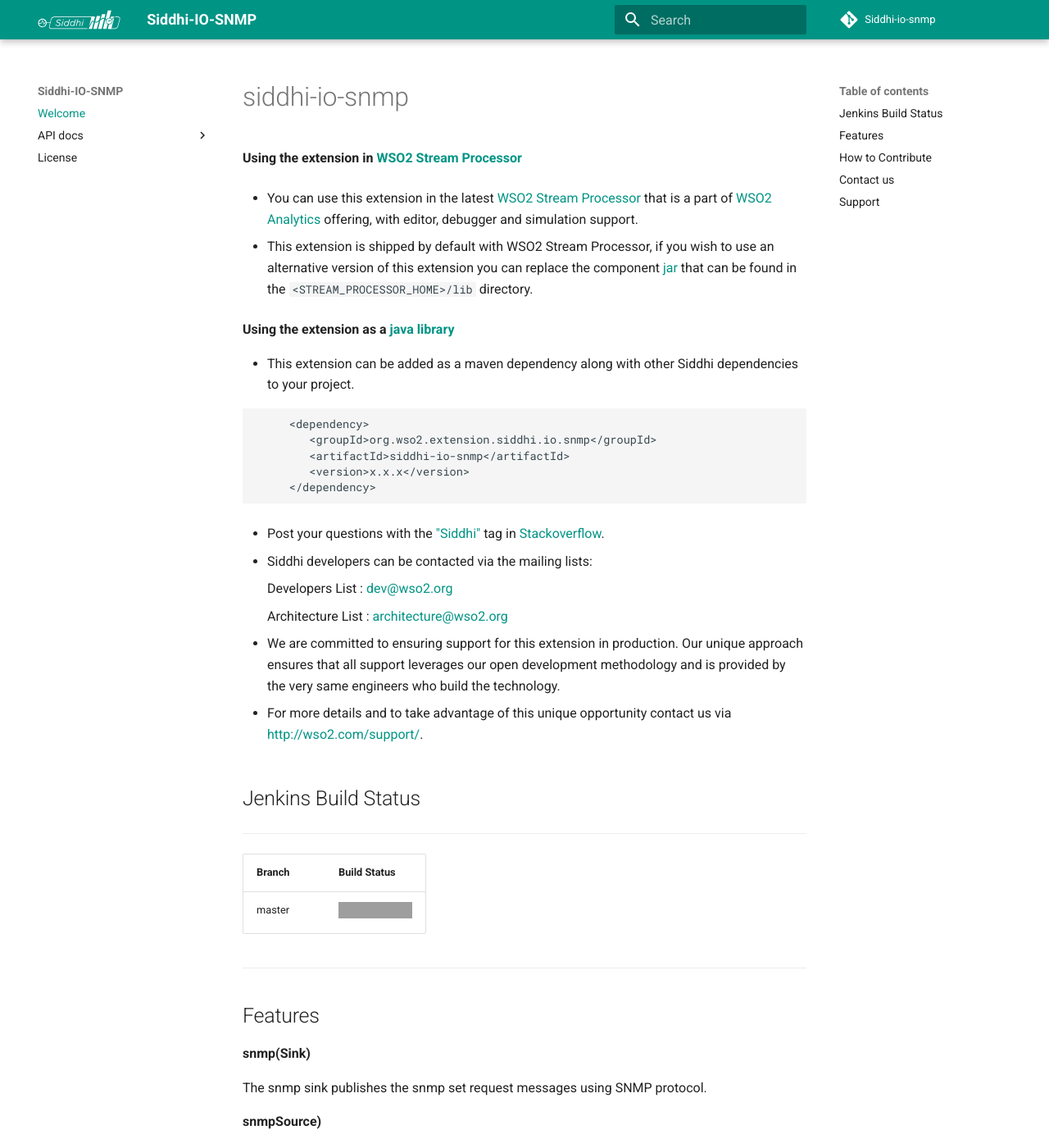
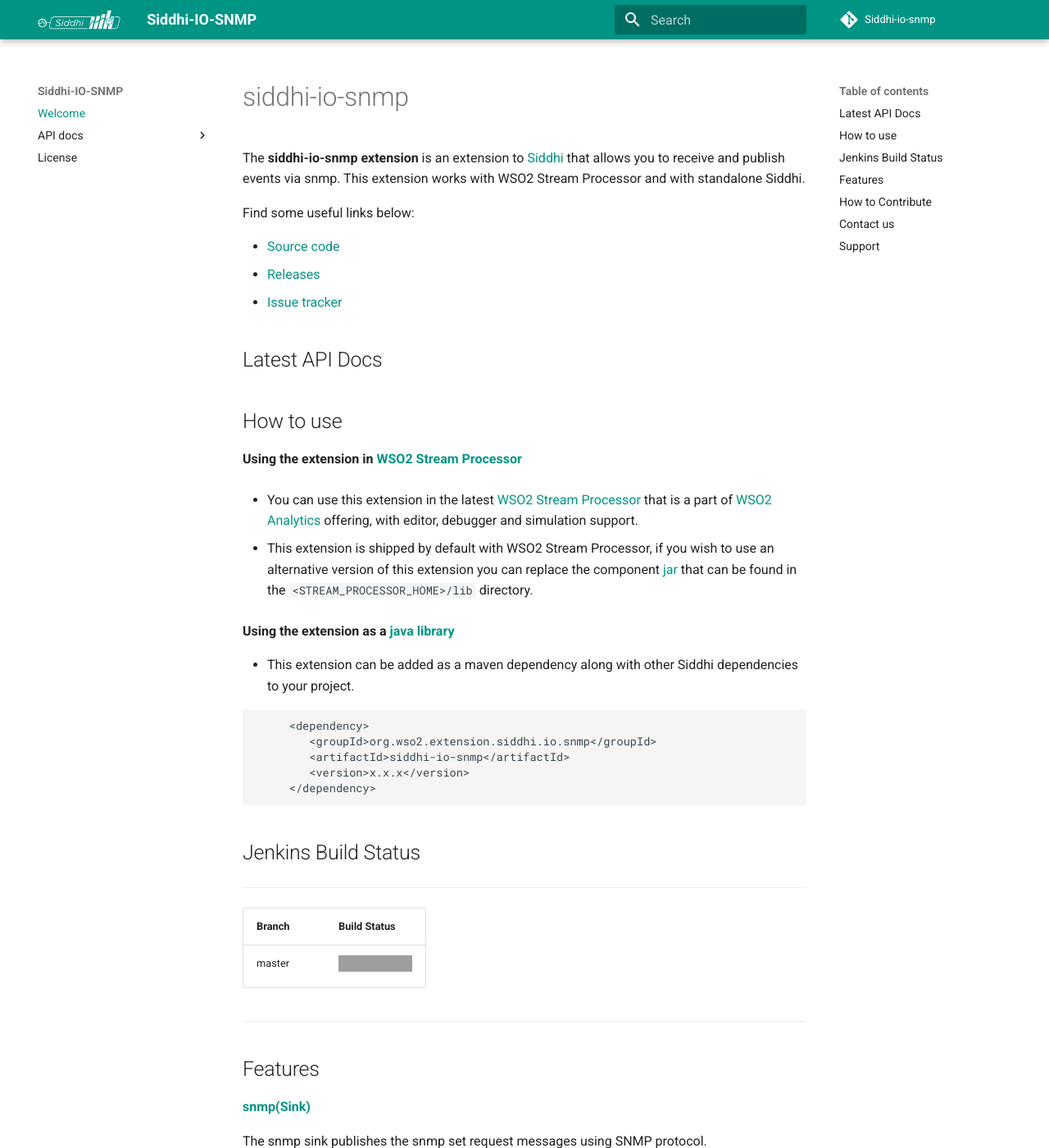
Before and after one commit to wso2-extensions/siddhi-io-snmp, an MkDocs documentation site: the page built from docs/index.md, in a window 1280 px wide and 1400 px high. Shown: the whole window at 82% size. Built offline with MkDocs 1.6.1 and Material for MkDocs 9.7.7, drawn with Linux system fonts in a browser that asks for light colours; comment, search, counter and statistics services are not loaded; old or Windows-style settings are respelled for this version of MkDocs; grey boxes are pictures that could not be loaded.

Commit message:
Add document related plugin and fix Readme.md

````diff
--- a/docs/index.md
+++ b/docs/index.md
@@ -2,7 +2,18 @@ siddhi-io-snmp
 ======================================
 
 
+The **siddhi-io-snmp extension** is an extension to <a target="_blank" href="https://wso2.github.io/siddhi">Siddhi</a> that allows you to receive and publish events via snmp. This extension works with WSO2 Stream Processor and with standalone Siddhi.
 
+Find some useful links below:
+
+* <a target="_blank" href="https://github.com/wso2-extensions/siddhi-io-snmp">Source code</a>
+* <a target="_blank" href="https://github.com/wso2-extensions/siddhi-io-snmp/releases">Releases</a>
+* <a target="_blank" href="https://github.com/wso2-extensions/siddhi-io-snmp/issues">Issue tracker</a>
+
+## Latest API Docs
+
+
+## How to use
 
 
 **Using the extension in <a target="_blank" href="https://github.com/wso2/product-sp">WSO2 Stream Processor</a>**
@@ -23,26 +34,6 @@ siddhi-io-snmp
      </dependency>
 ```
 
-
-
-
-
-
-
-
- * Post your questions with the <a target="_blank" href="http://stackoverflow.com/search?q=siddhi">"Siddhi"</a> tag in <a target="_blank" href="http://stackoverflow.com/search?q=siddhi">Stackoverflow</a>.
-
- * Siddhi developers can be contacted via the mailing lists:
-
-    Developers List   : [dev@wso2.org](mailto:dev@wso2.org)
-
-    Architecture List : [architecture@wso2.org](mailto:architecture@wso2.org)
-
-
-* We are committed to ensuring support for this extension in production. Our unique approach ensures that all support leverages our open development methodology and is provided by the very same engineers who build the technology.
-
-* For more details and to take advantage of this unique opportunity contact us via <a target="_blank" href="http://wso2.com/support?utm_source=gitanalytics&utm_campaign=gitanalytics_Jul17">http://wso2.com/support/</a>.
-
 ## Jenkins Build Status
 
 ---
@@ -55,12 +46,12 @@ siddhi-io-snmp
 
 ## Features
 
-**snmp(Sink)**
+**<a target="_blank" href="https://wso2-extensions.github.io/siddhi-io-snmp/api/latest/#sink">snmp</a><a target="_blank" href="https://siddhi-io.github.io/siddhi/documentation/siddhi-4.0/">(Sink)</a>**
 
 The snmp sink publishes the snmp set request messages using SNMP protocol.
 
 
-**snmpSource)**
+**<a target="_blank" href="https://wso2-extensions.github.io/siddhi-io-snmp/api/latest/#source">snmp</a><a target="_blank" href="https://siddhi-io.github.io/siddhi/documentation/siddhi-4.0/">(Source)</a>**
 
 The snmp source consumes the SNMP response of the SNMP get request messages using SNMP protocol.
 
````
Also changed, not shown: README.md (+12 -22 lines), docs/api/latest.md (+1 -1 lines), 1 other file.
